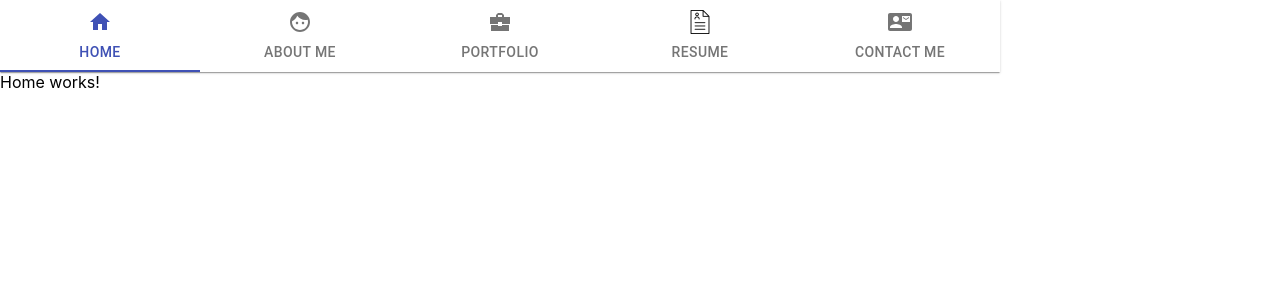
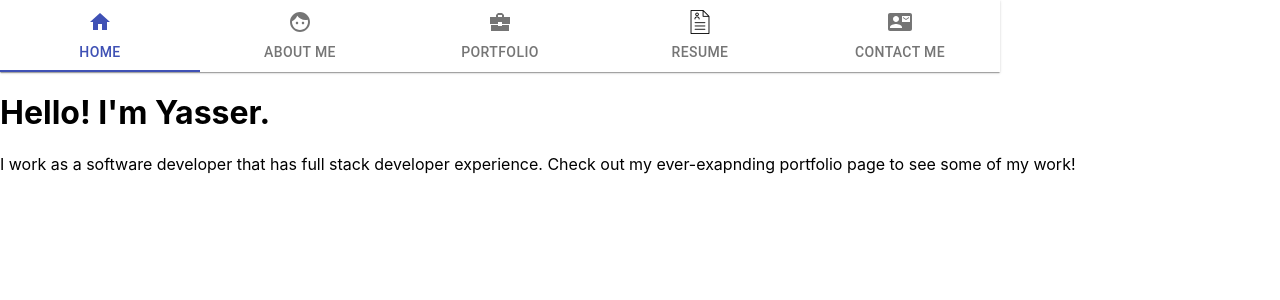
Before and after one commit to yjeafar/yjeafar.github.io, a React (Create React App) app in the folder website/: page / in a window 1280 px wide. Shown: the top 300 px of the page. Built offline with nearby package versions, Linux system fonts and the light colour scheme.

Commit message:
fixed tab link issues and started adding to pages

```diff
--- a/website/src/js/about-me.js
+++ b/website/src/js/about-me.js
@@ -5,7 +5,7 @@ export default function AboutMe() {
 
     return (
       <div className="AboutMe">
-        <Header/>
+        <Header />
         About Me works!
       </div>
     );
--- a/website/src/js/header.js
+++ b/website/src/js/header.js
@@ -10,8 +10,6 @@ import ContactMailIcon from '@material-ui/icons/ContactMail';
 import resumeIcon from '../media/resume-document.png'
 import { Link } from "react-router-dom";
 import '../css/header.css'
-
-
 
 export default function Header() {
 
@@ -27,7 +25,11 @@ export default function Header() {
     const [value, setValue] = React.useState(0);
 
     const handleChange = (event, newValue) => {
+        console.log(newValue);
+
         setValue(newValue);
+
+        console.log(value)
     };
 
     return (
--- a/website/src/js/home.js
+++ b/website/src/js/home.js
@@ -6,7 +6,9 @@ export default function Home() {
     return (
       <div className="Home">
         <Header/>
-        Home works!
+        <h1>Hello! I'm Yasser. </h1>
+        <div>I work as a software developer that has full stack developer experience. Check out my ever-exapnding portfolio page to see some of my work!
+        </div>
       </div>
     );
   }
```
